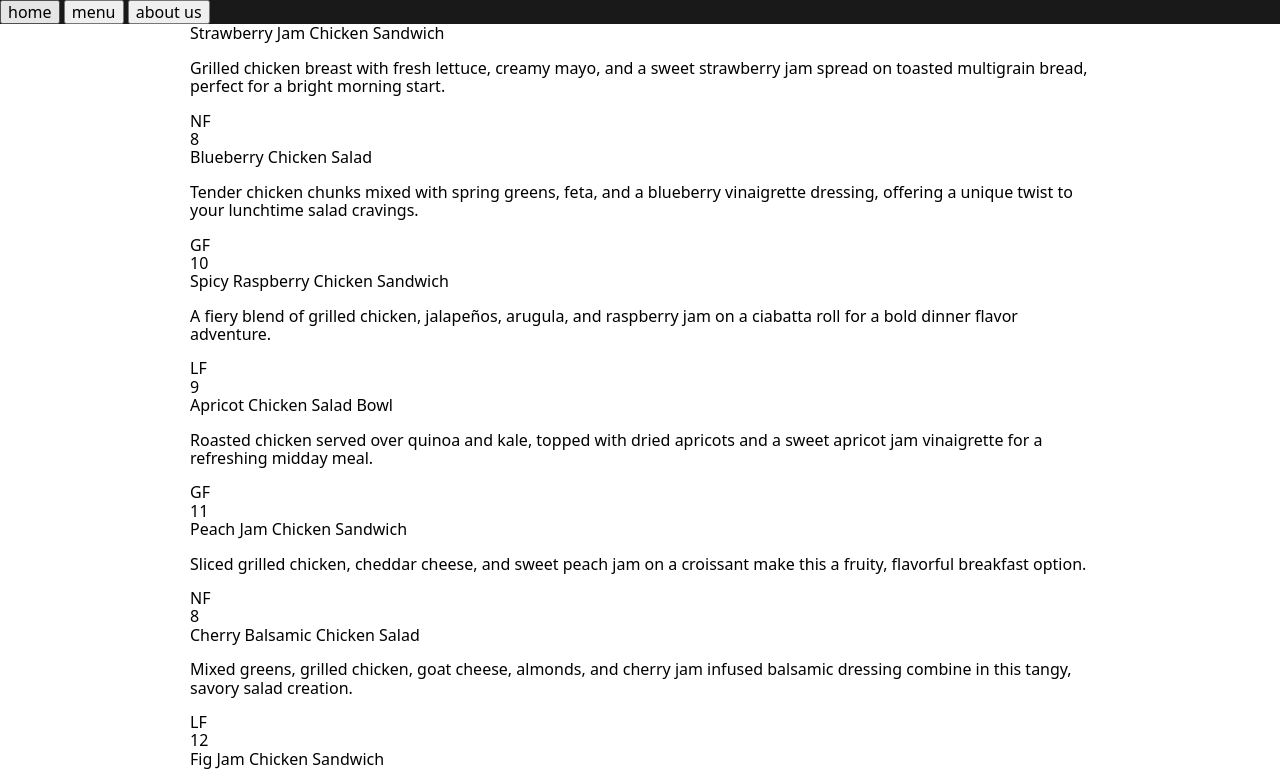
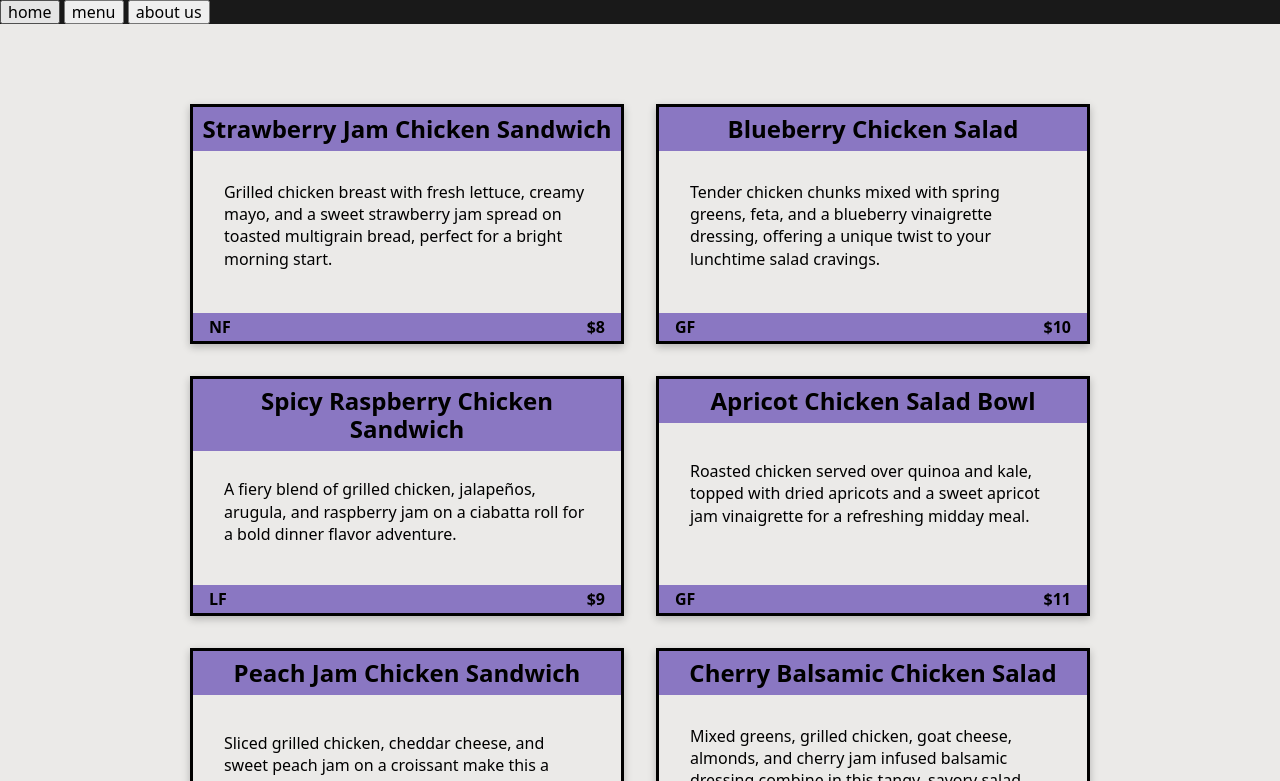
Before and after one commit to Jack-harvey/odin-restaurant-page, a website built with webpack: page src/template.html in a window 1280 px wide. Both pictures are taken after a click on the button "menu". Shown: the top 781 px of the page. Built offline with nearby package versions, Linux system fonts and the light colour scheme.

Commit message:
Add initial menu styles

```diff
--- a/src/pages/menu/menu.js
+++ b/src/pages/menu/menu.js
@@ -16,9 +16,13 @@ const content = document.querySelector("#content");
 export function createContentOnPage() {
   const cardDivs = createCards();
 
+  const cardArea = document.createElement("div");
+  cardArea.classList.add("card-area");
+
   cardDivs.forEach((cardDiv) => {
-    content.appendChild(cardDiv);
+    cardArea.appendChild(cardDiv);
   });
+  content.appendChild(cardArea);
 }
 
 function createCards() {
@@ -60,7 +64,7 @@ function createCards() {
     costInfo.classList.add("cost-info");
 
     const costInfoText = document.createElement("span");
-    costInfoText.innerText = menuItem.price;
+    costInfoText.innerText = "$" + menuItem.price;
 
     costInfo.appendChild(costInfoText);
 
--- a/src/style/style.css
+++ b/src/style/style.css
@@ -1,9 +1,9 @@
 @import "modern-normalize.css";
 
 :root {
-  --white: #f2f4f3;
+  --white: #ebeae8;
   --black: #191919;
-  --purple: #7261a3;
+  --purple: #8a77c2;
   --mainWidth: 900px;
 }
 
@@ -11,6 +11,7 @@ body {
   display: flex;
   flex-direction: column;
   height: 100vh;
+  background-color: var(--white);
 }
 
 header {
@@ -121,3 +122,42 @@ footer {
     }
   }
 }
+
+.card-area {
+  display: grid;
+  grid-template-columns: repeat(2, 1fr);
+  grid-auto-rows: 15rem;
+  gap: 2rem;
+  margin: 5rem 0px;
+}
+
+.item-card {
+  border: black 3px solid;
+  box-shadow: rgba(0, 0, 0, 0.24) 0px 3px 8px;
+  display: flex;
+  flex-direction: column;
+
+  .item-name {
+    font-weight: bold;
+    text-align: center;
+    font-size: 1.5rem;
+    background-color: var(--purple);
+    padding: 0.5rem;
+  }
+
+  .item-desc {
+    max-width: 40ch;
+    display: flex;
+    margin: auto;
+    line-height: 1.4rem;
+  }
+
+  .item-info {
+    margin-top: auto;
+    display: flex;
+    justify-content: space-between;
+    font-weight: bold;
+    background-color: var(--purple);
+    padding: 0.3rem 1rem;
+  }
+}
```
